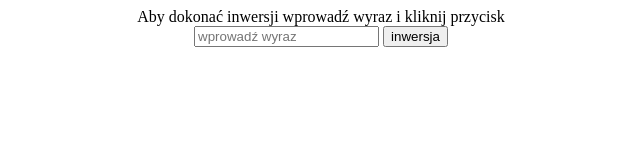
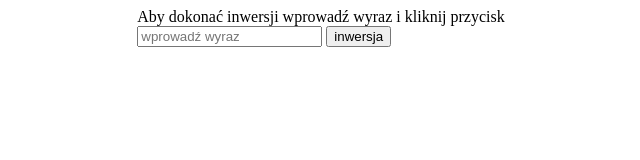
Before and after one commit to szczepaniakmichal/class_ReversString, a plain HTML site: page index.html in a window 1280 px wide. Shown: the whole page, without its empty margins (319-959 px from the left). Drawn offline with Linux system fonts and the light colour scheme.

Commit message:
small change

```diff
--- a/style.css
+++ b/style.css
@@ -1,9 +1,9 @@
 #container{
     display: flex;
-    align-items: center;
+    /* align-items: center; */
     justify-content: center;
 }
 
 form{
-    text-align: center;
+    /* text-align: center; */
 }
```
Also changed, not shown: index.html (+1 -1 lines).
